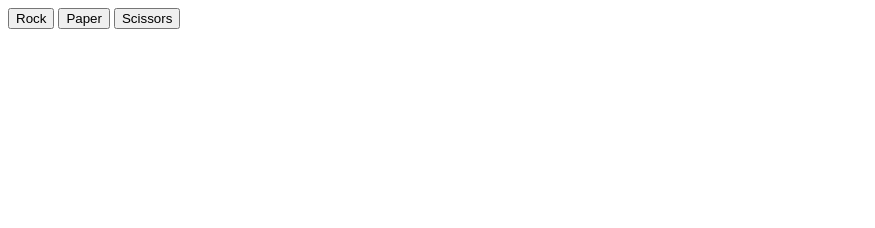
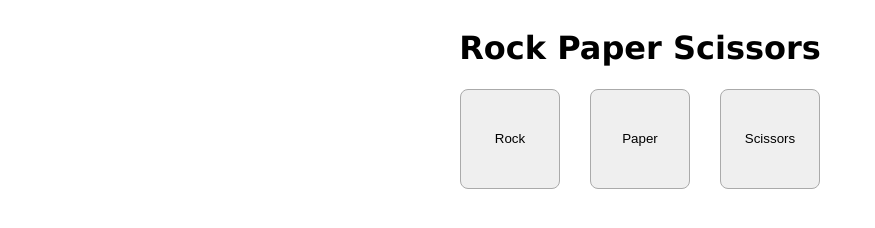
Before and after one commit to gracefry/odin-rock-paper-scissors, a plain HTML site: page index.html in a window 1280 px wide. Shown: the whole page, without its empty margins (0-875 px from the left). Drawn offline with Linux system fonts and the light colour scheme.

Commit message:
Add styling to buttons and text

```diff
--- a/index.html
+++ b/index.html
@@ -6,10 +6,14 @@
     <meta name="viewport" content="width=device-width, initial-scale=1.0">
     <title>Rock Paper Scissors</title>
     <script src="javascript.js" defer></script>
+    <link rel="stylesheet" href="style.css">
 </head>
 <body>
-    <button id="rock">Rock</button>
-    <button id="paper">Paper</button>
-    <button id="scissors">Scissors</button>
-</body>
+    <h1>Rock Paper Scissors</h1>
+    <div class="buttons">
+        <button id="rock">Rock</button>
+        <button id="paper">Paper</button>
+        <button id="scissors">Scissors</button>
+    </div>
+    </body>
 </html>
--- a/javascript.js
+++ b/javascript.js
@@ -102,7 +102,7 @@ function game(e) {
 }
 
 const body = document.querySelector("body");
-const div = document.createElement("div");
+const div = document.createElement("h3");
 body.appendChild(div);
 
 let computerWins = 0;
--- /dev/null
+++ b/style.css
@@ -0,0 +1,20 @@
+body {
+    display: flex;
+    justify-content: center;
+    align-items: center;
+    flex-direction: column;
+
+    font-family: Verdana, Geneva, Tahoma, sans-serif;
+}
+
+.buttons {
+    display: flex;
+    gap: 30px;
+}
+
+button {
+    aspect-ratio: 1 / 1;
+    width: 100px;
+    border: 1px solid #aaa;
+    border-radius: 8px;
+}
```
